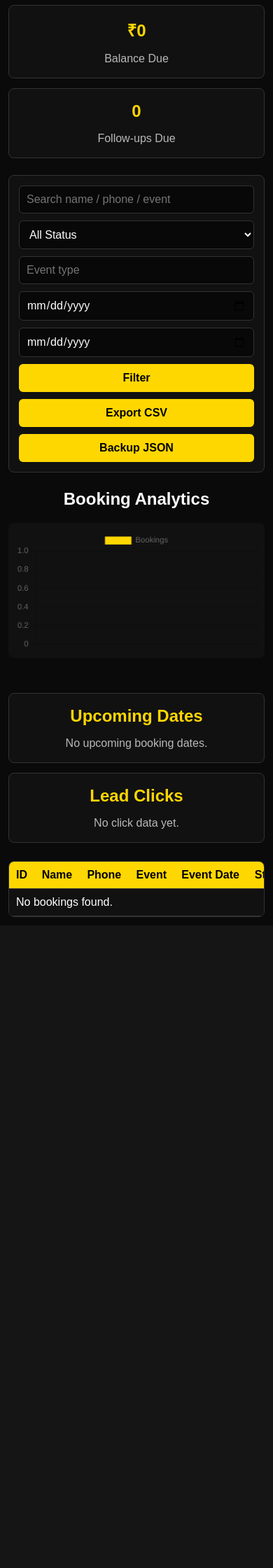
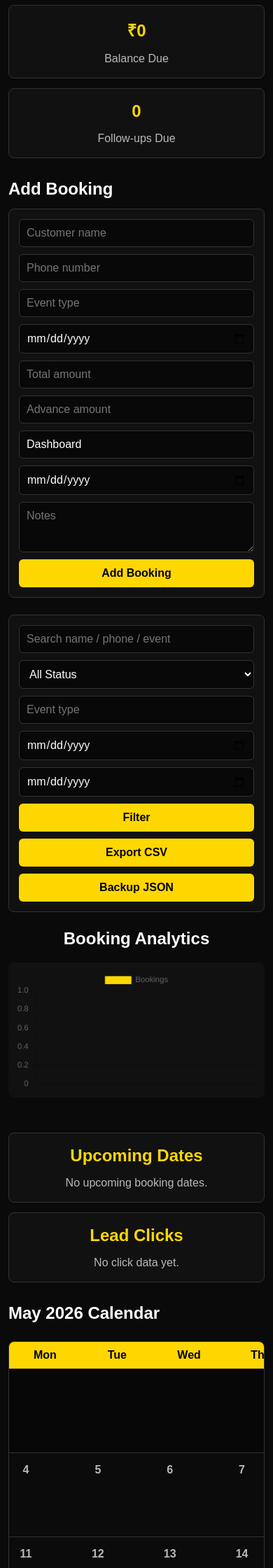
Before and after one commit to Satishsrivastav045/jai-maa-studio, a Django app: page /dashboard/ in a window 390 px wide. Shown: the part 546-2786 px from the top of the page at 70% size. Before the commit the page ends 1856 px from the top, so only its background shows below. Run offline with Django 5.2, Linux system fonts and the light colour scheme; the visitor is signed in with stand-in values (Sample User, id 1); data that the repository does not hold is empty.

Commit message:
upadate dashboard.html

```diff
--- a/main/templates/main/dashboard.html
+++ b/main/templates/main/dashboard.html
@@ -35,7 +35,7 @@
       margin-bottom: 24px;
     }
 
-    .card, .filters, .table-wrap {
+    .card, .filters, .table-wrap, .panel {
       background: var(--panel);
       border: 1px solid var(--line);
       border-radius: 8px;
@@ -52,6 +52,31 @@
     }
 
     .card p { margin-bottom: 0; color: var(--muted); }
+
+    .section-title {
+      margin: 30px 0 14px;
+      text-align: left;
+    }
+
+    .panel {
+      padding: 14px;
+      margin-bottom: 24px;
+    }
+
+    .add-booking {
+      display: grid;
+      grid-template-columns: repeat(4, minmax(0, 1fr));
+      gap: 10px;
+    }
+
+    .add-booking textarea {
+      grid-column: span 2;
+      width: 100%;
+    }
+
+    .add-booking button {
+      align-self: stretch;
+    }
 
     .filters {
       display: grid;
@@ -139,13 +164,77 @@
       min-width: 120px;
     }
 
+    .quick-actions {
+      display: grid;
+      gap: 8px;
+      min-width: 150px;
+    }
+
+    .quick-actions button {
+      min-height: 34px;
+      padding: 8px;
+      background: #25d366;
+      color: #07130b;
+      font-size: 13px;
+    }
+
+    .calendar {
+      width: 100%;
+      min-width: 720px;
+      table-layout: fixed;
+    }
+
+    .calendar th {
+      text-align: center;
+    }
+
+    .calendar td {
+      height: 120px;
+      background: #0b0b0b;
+      vertical-align: top;
+    }
+
+    .calendar .empty-day {
+      background: #070707;
+    }
+
+    .day-number {
+      display: inline-flex;
+      align-items: center;
+      justify-content: center;
+      width: 28px;
+      height: 28px;
+      border-radius: 50%;
+      color: var(--muted);
+      font-weight: bold;
+    }
+
+    .today .day-number {
+      background: var(--gold);
+      color: #000;
+    }
+
+    .calendar-item {
+      display: block;
+      margin-top: 8px;
+      padding: 7px;
+      border-radius: 6px;
+      background: rgba(255, 215, 0, 0.12);
+      border: 1px solid rgba(255, 215, 0, 0.24);
+      font-size: 12px;
+      line-height: 1.35;
+    }
+
     @media (max-width: 980px) {
       body { padding: 12px; }
       .filters { grid-template-columns: 1fr 1fr; }
+      .add-booking { grid-template-columns: 1fr 1fr; }
     }
 
     @media (max-width: 560px) {
       .filters { grid-template-columns: 1fr; }
+      .add-booking { grid-template-columns: 1fr; }
+      .add-booking textarea { grid-column: span 1; }
     }
   </style>
 </head>
@@ -179,6 +268,20 @@
     <p>Follow-ups Due</p>
   </div>
 </div>
+
+<h2 class="section-title">Add Booking</h2>
+<form id="addBookingForm" class="panel add-booking">
+  <input type="text" name="name" placeholder="Customer name" required>
+  <input type="tel" name="phone" placeholder="Phone number" required>
+  <input type="text" name="event" placeholder="Event type" required>
+  <input type="date" name="event_date" required>
+  <input type="number" min="0" step="0.01" name="total_amount" placeholder="Total amount">
+  <input type="number" min="0" step="0.01" name="advance_amount" placeholder="Advance amount">
+  <input type="text" name="lead_source" placeholder="Lead source" value="Dashboard">
+  <input type="date" name="follow_up_date">
+  <textarea name="notes" placeholder="Notes"></textarea>
+  <button type="submit">Add Booking</button>
+</form>
 
 <form class="filters" method="get">
   <input type="search" name="q" value="{{ filters.q }}" placeholder="Search name / phone / event">
@@ -218,6 +321,40 @@
       <p>No click data yet.</p>
     {% endfor %}
   </div>
+</div>
+
+<h2 class="section-title">{{ calendar_month_label }} Calendar</h2>
+<div class="table-wrap">
+  <table class="calendar">
+    <tr>
+      <th>Mon</th>
+      <th>Tue</th>
+      <th>Wed</th>
+      <th>Thu</th>
+      <th>Fri</th>
+      <th>Sat</th>
+      <th>Sun</th>
+    </tr>
+    {% for week in calendar_weeks %}
+    <tr>
+      {% for day in week %}
+        {% if day %}
+        <td class="{% if day.is_today %}today{% endif %}">
+          <span class="day-number">{{ day.date|date:"j" }}</span>
+          {% for item in day.items %}
+            <span class="calendar-item">
+              {{ item.name }}<br>
+              {{ item.event }} - {{ item.get_status_display }}
+            </span>
+          {% endfor %}
+        </td>
+        {% else %}
+        <td class="empty-day"></td>
+        {% endif %}
+      {% endfor %}
+    </tr>
+    {% endfor %}
+  </table>
 </div>
 
 <div class="table-wrap">
@@ -275,6 +412,11 @@
       </td>
       <td>{{ b.created_at }}</td>
       <td>
+        <div class="quick-actions">
+          <button type="button" onclick="sendWhatsApp('{{ b.phone|escapejs }}', '{{ b.name|escapejs }}', '{{ b.event|escapejs }}', '{{ b.event_date_value|default:b.event_date|escapejs }}', 'confirm')">Confirm</button>
+          <button type="button" onclick="sendWhatsApp('{{ b.phone|escapejs }}', '{{ b.name|escapejs }}', '{{ b.event|escapejs }}', '{{ b.event_date_value|default:b.event_date|escapejs }}', 'advance')">Advance</button>
+          <button type="button" onclick="sendWhatsApp('{{ b.phone|escapejs }}', '{{ b.name|escapejs }}', '{{ b.event|escapejs }}', '{{ b.event_date_value|default:b.event_date|escapejs }}', 'follow')">Follow Up</button>
+        </div>
         <button class="inline-save" type="button" data-booking-id="{{ b.id }}">Save</button>
       </td>
     </tr>
@@ -362,6 +504,43 @@ async function saveDetails(bookingId) {
   }
 }
 
+async function createBooking(event) {
+  event.preventDefault();
+  const form = event.currentTarget;
+  const statusText = document.getElementById("saveStatus");
+  statusText.textContent = "Adding booking...";
+
+  try {
+    const response = await fetch("/dashboard/bookings/create/", {
+      method: "POST",
+      headers: {
+        "X-CSRFToken": getCookie("csrftoken")
+      },
+      body: new FormData(form)
+    });
+
+    const data = await response.json();
+    if (!response.ok) throw new Error(data.message || "Booking add nahi hui.");
+    statusText.textContent = data.message;
+    window.setTimeout(() => window.location.reload(), 700);
+  } catch (error) {
+    statusText.textContent = error.message || "Booking add nahi hui. Please try again.";
+  }
+}
+
+function sendWhatsApp(phone, name, eventName, eventDate, type) {
+  const cleanPhone = String(phone || "").replace(/\D/g, "").slice(-10);
+  const messages = {
+    confirm: `Hello ${name}, your ${eventName} booking for ${eventDate} is confirmed. Thank you.`,
+    advance: `Hello ${name}, ${eventName} booking date ${eventDate} lock karne ke liye advance payment required hai. Please WhatsApp par payment details confirm karein.`,
+    follow: `Hello ${name}, ${eventName} booking/follow-up ke liye message kar raha hoon. Please apni availability confirm karein.`
+  };
+  const message = messages[type] || messages.follow;
+  window.open(`https://wa.me/91${cleanPhone}?text=${encodeURIComponent(message)}`, "_blank");
+}
+
+document.getElementById("addBookingForm").addEventListener("submit", createBooking);
+
 document.querySelectorAll(".status-select").forEach((select) => {
   select.dataset.previousValue = select.value;
 });
--- a/main/urls.py
+++ b/main/urls.py
@@ -10,6 +10,7 @@ urlpatterns = [
 
     path('category/<str:category>/', views.get_category_images),
     path('dashboard/', views.dashboard),
+    path('dashboard/bookings/create/', views.create_dashboard_booking),
     path('dashboard/bookings/<int:booking_id>/status/', views.update_booking_status),
     path('dashboard/bookings/<int:booking_id>/details/', views.update_booking_details),
     path('dashboard/export/', views.export_bookings_csv),
--- a/main/views.py
+++ b/main/views.py
@@ -1,8 +1,9 @@
 import json
 import csv
 import re
+import calendar
 from io import StringIO
-from datetime import datetime
+from datetime import datetime, timedelta
 from decimal import Decimal, InvalidOperation
 from difflib import get_close_matches
 from urllib.parse import quote
@@ -374,6 +375,38 @@ def dashboard(request):
         )
         .order_by("event_date_value")[:12]
     )
+    month_start = follow_today.replace(day=1)
+    month_end = month_start.replace(day=calendar.monthrange(month_start.year, month_start.month)[1])
+    month_bookings = Booking.objects.filter(
+        event_date_value__gte=month_start,
+        event_date_value__lte=month_end,
+    ).exclude(status__in=[Booking.STATUS_CANCELLED, Booking.STATUS_LOST])
+    bookings_by_date = {}
+    for item in month_bookings:
+        bookings_by_date.setdefault(item.event_date_value, []).append(item)
+
+    calendar_weeks = []
+    week = []
+    for _ in range(month_start.weekday()):
+        week.append(None)
+
+    current_day = month_start
+    while current_day <= month_end:
+        week.append({
+            "date": current_day,
+            "items": bookings_by_date.get(current_day, []),
+            "is_today": current_day == follow_today,
+            "is_follow_up_due": current_day <= follow_today,
+        })
+        if len(week) == 7:
+            calendar_weeks.append(week)
+            week = []
+        current_day += timedelta(days=1)
+
+    if week:
+        while len(week) < 7:
+            week.append(None)
+        calendar_weeks.append(week)
 
     labels = [e['event'] for e in event_data]
     counts = [e['count'] for e in event_data]
@@ -389,6 +422,8 @@ def dashboard(request):
         "follow_up_count": follow_up_count,
         "click_stats": click_stats,
         "upcoming_dates": upcoming_dates,
+        "calendar_weeks": calendar_weeks,
+        "calendar_month_label": follow_today.strftime("%B %Y"),
         "labels": json.dumps(labels),
         "counts": json.dumps(counts),
         "status_choices": Booking.STATUS_CHOICES,
@@ -399,6 +434,48 @@ def dashboard(request):
             "date_from": request.GET.get("date_from", ""),
             "date_to": request.GET.get("date_to", ""),
         },
+    })
+
+
+@staff_member_required
+@require_POST
+def create_dashboard_booking(request):
+    name = request.POST.get("name", "").strip()
+    phone = request.POST.get("phone", "").strip()
+    event = request.POST.get("event", "").strip()
+    event_date = request.POST.get("event_date", "").strip()
+    total_amount = parse_decimal(request.POST.get("total_amount", "0"))
+    advance_amount = parse_decimal(request.POST.get("advance_amount", "0"))
+    lead_source = request.POST.get("lead_source", "Dashboard").strip()
+    follow_up_date = parse_event_date(request.POST.get("follow_up_date", ""))
+    notes = request.POST.get("notes", "").strip()
+
+    if not name or not phone or not event or not event_date:
+        return JsonResponse({"status": "error", "message": "Name, phone, event and event date are required."}, status=400)
+
+    if not phone.isdigit() or len(phone) < 10 or len(phone) > 15:
+        return JsonResponse({"status": "error", "message": "Invalid phone number."}, status=400)
+
+    if total_amount is None or advance_amount is None:
+        return JsonResponse({"status": "error", "message": "Invalid amount."}, status=400)
+
+    booking = Booking.objects.create(
+        name=name[:100],
+        phone=phone,
+        event=event[:100],
+        event_date=event_date[:100],
+        event_date_value=parse_event_date(event_date),
+        total_amount=total_amount,
+        advance_amount=advance_amount,
+        lead_source=lead_source[:100] or "Dashboard",
+        follow_up_date=follow_up_date,
+        notes=notes[:1000],
+    )
+
+    return JsonResponse({
+        "status": "success",
+        "message": f"Booking #{booking.id} added.",
+        "booking_id": booking.id,
     })
 
 
```
Also changed, not shown: main/tests.py (+29 -0 lines).
